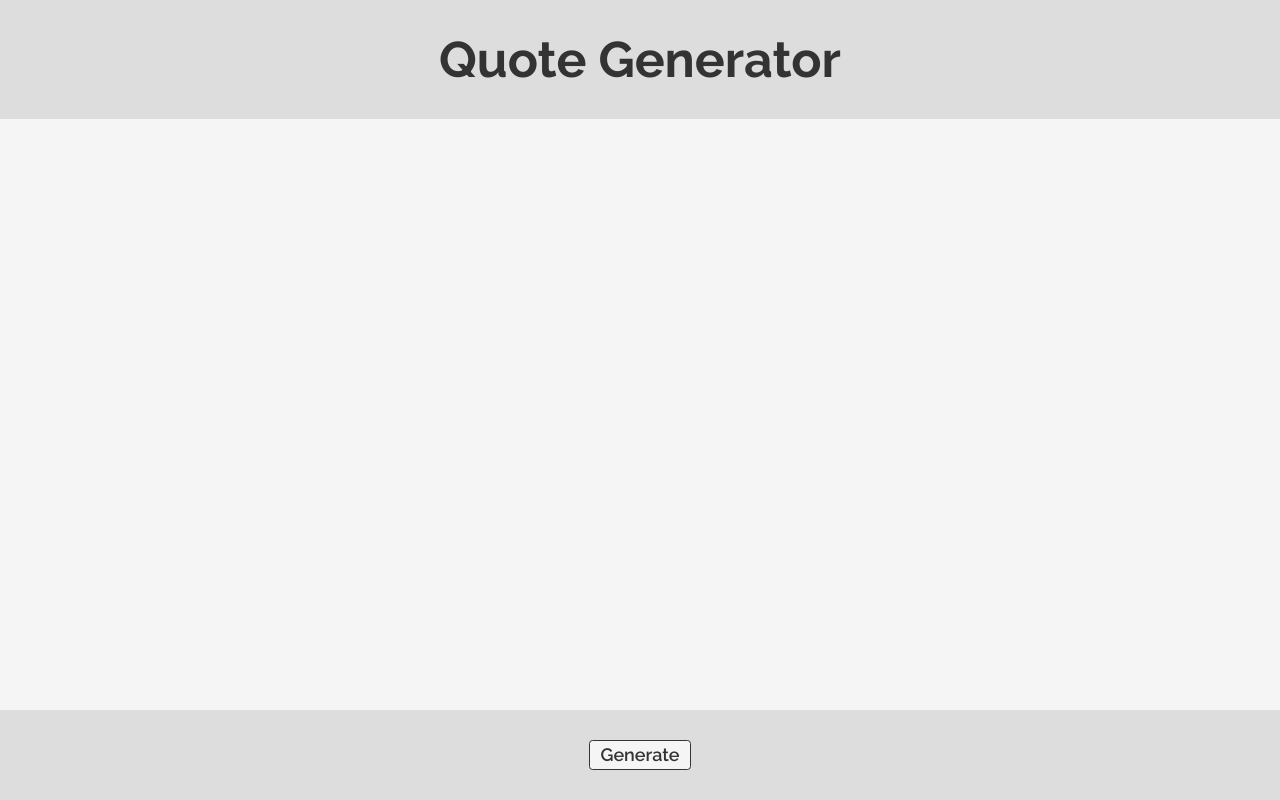
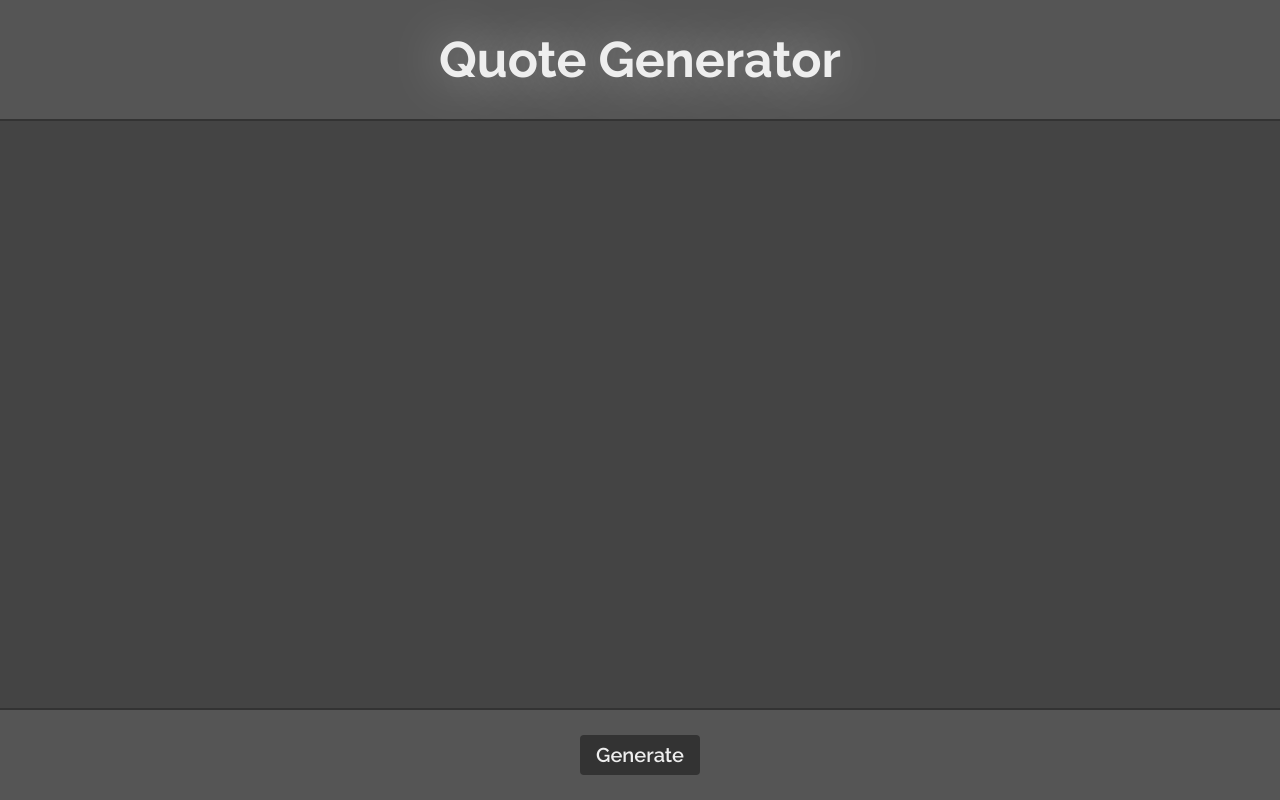
Before and after one commit to Geetguud/projekt-webb, a plain HTML site: page projekts/quote-gen/quote-gen.html in a window 1280 px wide. Drawn offline with Linux system fonts and the light colour scheme.

Commit message:
Quote-gen Recolor

```diff
--- a/projekts/quote-gen/quote-gen.css
+++ b/projekts/quote-gen/quote-gen.css
@@ -5,14 +5,16 @@
 
 :root {
     --dark: #333333;
-    --light: #f5f5f5;
-    --darkerlight: #dddddd;
+    --lightdark: #444444;
+    --lighterdark: #555555;
+    --light: #eeeeee;
+    --darkerlight: #aaaaaa;
 }
 
 html {
     font-family: "Raleway", sans-serif;
     font-size: 10px;
-    color: var(--dark);
+    color: var(--light);
 }
 
 body {
@@ -22,7 +24,7 @@ body {
     flex-direction: column;
     justify-content: center;
     align-items: center;
-    background-color: var(--light);
+    background-color: var(--lightdark);
     text-align: center;
 }
 
@@ -30,12 +32,14 @@ body {
     width: 100%;
     position: absolute;
     top: 0;
-    background-color: var(--darkerlight);
+    background-color: var(--lighterdark);
+    border-bottom: 0.2rem solid var(--dark);
 }
 
 .title {
     font-size: 5em;
     padding: 3rem;
+    text-shadow: 0 0 1em var(--darkerlight);
 }
 
 .display {
@@ -48,28 +52,30 @@ body {
     justify-content: center;
     align-items: center;
     font-weight: 500;
+    text-shadow: 0 0 0.05em var(--darkerlight);
 }
 
 .footer {
     width: 100%;
     position: absolute;
     bottom: 0;
-    background-color: var(--darkerlight);
+    background-color: var(--lighterdark);
+    border-top: 0.2rem solid var(--dark);
 }
 
 .button {
     font-family: "Raleway", sans-serif;
-    font-size: 1.8em;
+    font-size: 2em;
     font-weight: 600;
-    padding: 0.2em 0.6em;
-    background-color: var(--light);
-    border: 0.1em solid var(--dark);
+    padding: 0.4em 0.8em;
+    background-color: var(--dark);
+    border: none;
     border-radius: 0.2em;
-    color: var(--dark);
-    margin: 3rem;
+    color: var(--light);
+    margin: 2.5rem;
 }
 
 .button:hover {
     cursor: pointer;
-    background-color: var(--darkerlight);
+    background-color: var(--lightdark);
 }
```
